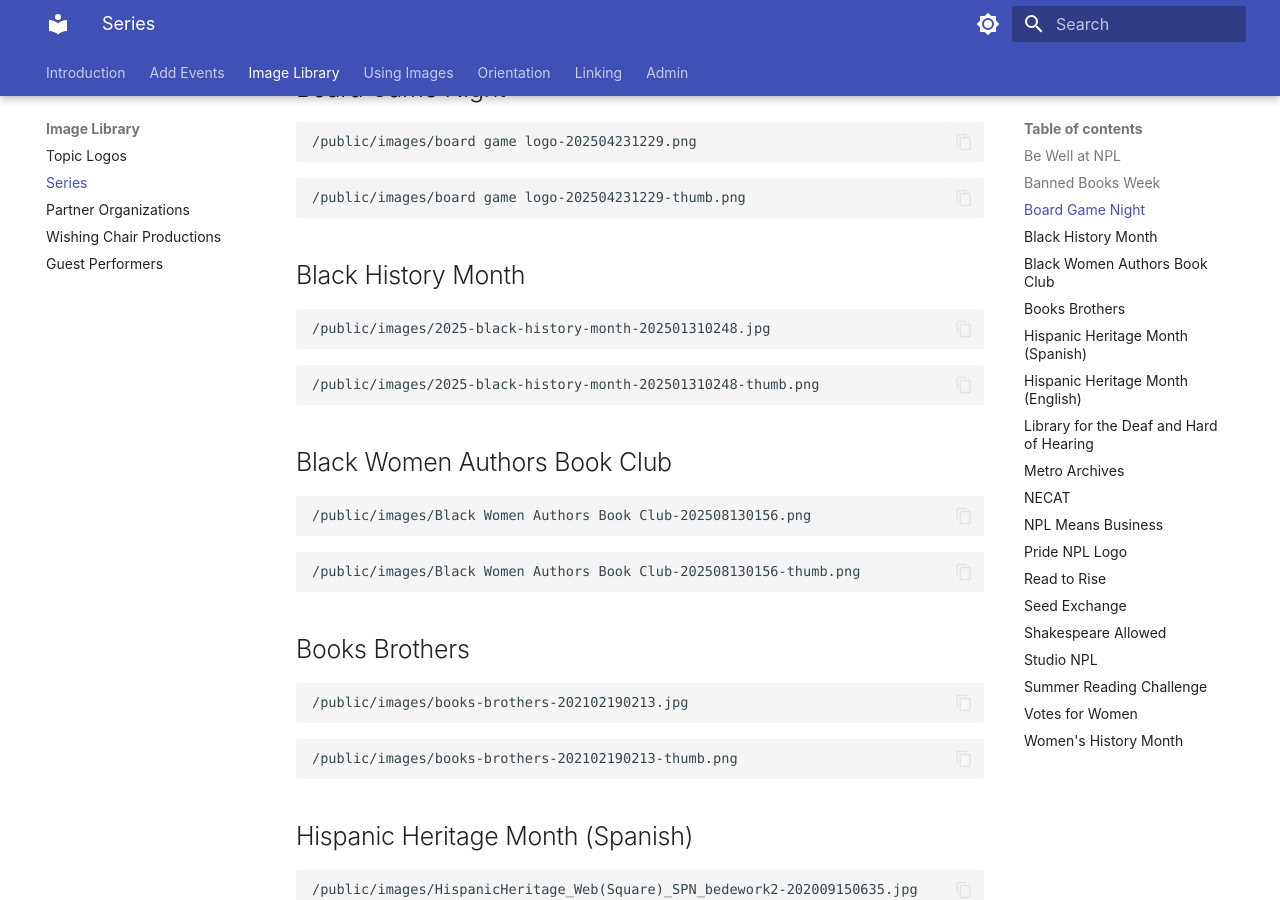
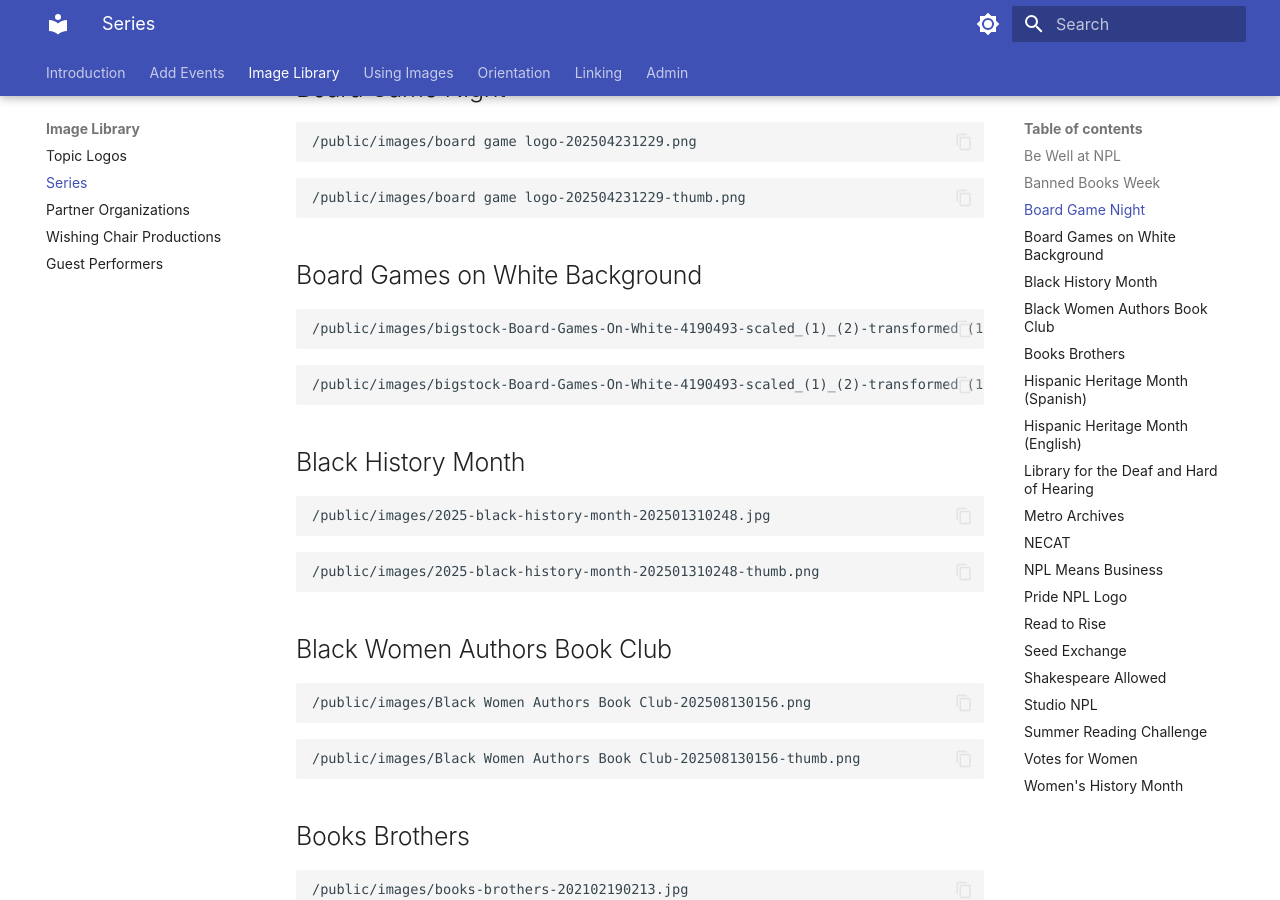
Before and after one commit to Nashville-Public-Library/bedework-docs, an MkDocs documentation site: the page built from docs/image-library/series-logos.md, in a window 1280 px wide and 900 px high, scrolled down 572 px. Built offline with MkDocs 1.6.1 and Material for MkDocs 9.7.7, drawn with Linux system fonts in a browser that asks for light colours.

Commit message:
moving board games pics

````diff
--- a/docs/image-library/series-logos.md
+++ b/docs/image-library/series-logos.md
@@ -33,6 +33,16 @@ title: Series
 
 ```text
 /public/images/board game logo-202504231229-thumb.png
+```
+
+## Board Games on White Background
+
+```text
+/public/images/bigstock-Board-Games-On-White-4190493-scaled_(1)_(2)-transformed (1)-202502270242.png
+```
+
+```text
+/public/images/bigstock-Board-Games-On-White-4190493-scaled_(1)_(2)-transformed (1)-202502270242-thumb.png
 ```
 
 ## Black History Month
````
Also changed, not shown: docs/image-library/topic-logos.md (+0 -10 lines).
